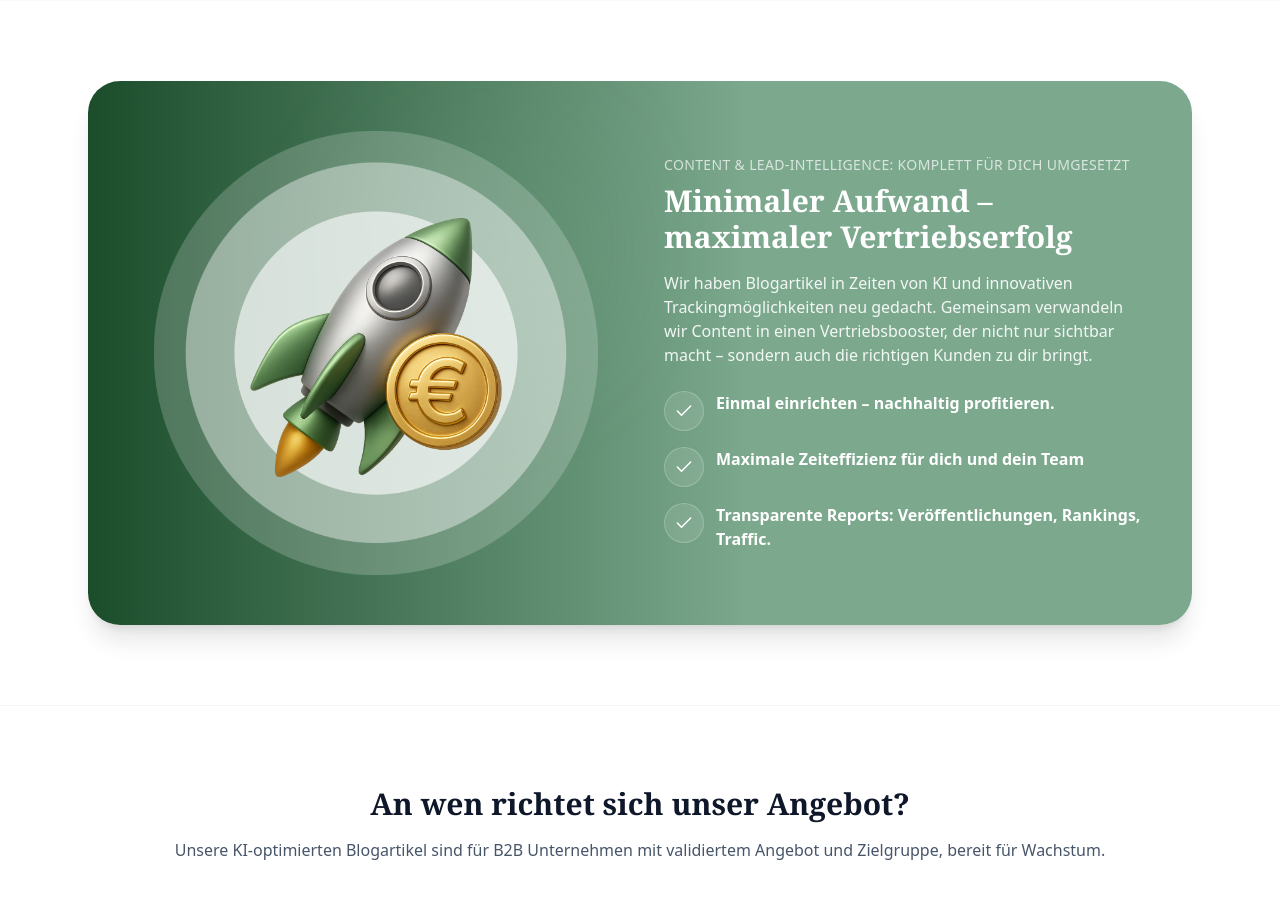
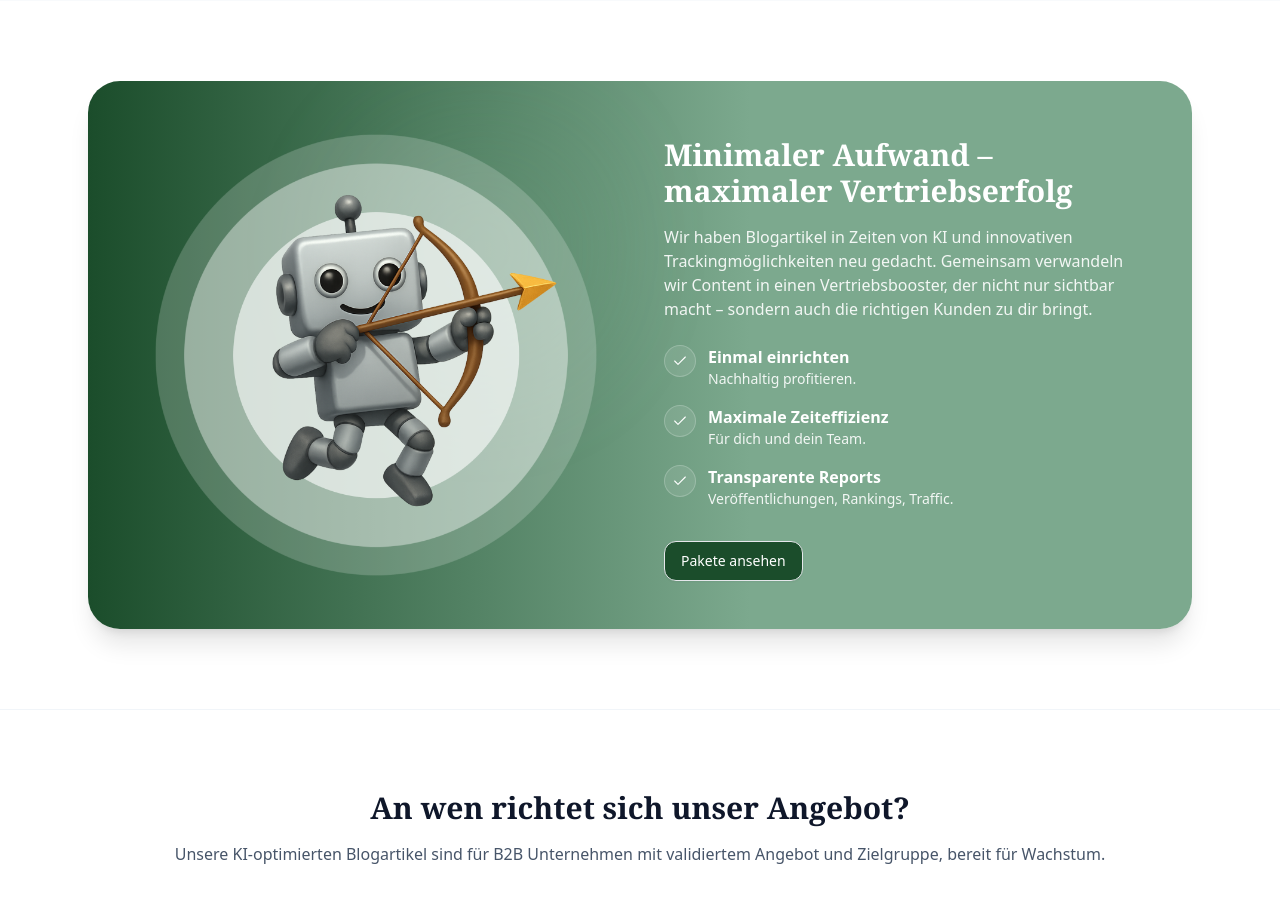
Before and after one commit to lennartnm/findbar_website, a Next.js app: page / in a window 1280 px wide. Shown: the part 3200-4102 px from the top of the page. Built offline with nearby package versions, Linux system fonts and the light colour scheme.

Commit message:
Update page.tsx

```diff
--- a/src/app/page.tsx
+++ b/src/app/page.tsx
@@ -565,9 +565,9 @@ function FutureProofSection() {
 /* ---------------------- Minimaler Aufwand – maximaler Vertriebserfolg ---------------------- */
 function UnserZielSection() {
   const punkte = [
-    "Einmal einrichten – nachhaltig profitieren.",
-    "Maximale Zeiteffizienz für dich und dein Team",
-    "Transparente Reports: Veröffentlichungen, Rankings, Traffic.",
+    { title: "Einmal einrichten", desc: "Nachhaltig profitieren." },
+    { title: "Maximale Zeiteffizienz", desc: "Für dich und dein Team." },
+    { title: "Transparente Reports", desc: "Veröffentlichungen, Rankings, Traffic." },
   ];
 
   return (
@@ -575,7 +575,9 @@ function UnserZielSection() {
       <div className={containerClass}>
         <div
           className="relative w-full overflow-hidden rounded-3xl md:rounded-[32px] text-white shadow-xl"
-          style={{ background: `linear-gradient(to right, ${RG600} 0%, ${RG300} 60%)` }}
+          style={{
+            background: `linear-gradient(to right, ${RG600} 0%, ${RG300} 60%)`,
+          }}
         >
           <div className="relative z-10 grid items-center gap-12 px-6 py-12 md:grid-cols-2 md:px-12">
             {/* Bildseite */}
@@ -588,46 +590,44 @@ function UnserZielSection() {
                   }}
                 />
                 <img
-                  src="/Rakete.png"
+                  src="/Ziele erreichen mit Findbar.png"
                   alt="Darstellung des Done 4 You Prozesses"
                   className="relative z-20 w-full rounded-xl"
                 />
               </div>
             </div>
 
-            {/* Textseite – mit Check-Icons im runden Badge */}
+            {/* Textseite */}
             <div className="order-1 md:order-2">
-              <p className="text-sm uppercase tracking-wide text-white/70">
-                Content &amp; Lead-Intelligence: Komplett für dich umgesetzt
-              </p>
               <h2 className={`mt-2 text-3xl font-semibold ${serifClass}`}>
                 Minimaler Aufwand – maximaler Vertriebserfolg
               </h2>
               <p className="mt-4 max-w-prose text-white/90">
-                Wir haben Blogartikel in Zeiten von KI und innovativen Trackingmöglichkeiten neu
-                gedacht. Gemeinsam verwandeln wir Content in einen Vertriebsbooster, der nicht nur
-                sichtbar macht – sondern auch die richtigen Kunden zu dir bringt.
+                Wir haben Blogartikel in Zeiten von KI und innovativen Trackingmöglichkeiten neu gedacht.
+                Gemeinsam verwandeln wir Content in einen Vertriebsbooster, der nicht nur sichtbar macht –
+                sondern auch die richtigen Kunden zu dir bringt.
               </p>
 
+              {/* Bullets im HowItHelps-Schema: Titel fett, Text normal */}
               <ul className="mt-6 space-y-4">
-                {punkte.map((text, i) => (
+                {punkte.map((p, i) => (
                   <li key={i} className="flex items-start gap-3">
-                    {/* Check-Icon im runden Badge */}
-                    <div
-                      className="
-                        shrink-0 inline-flex items-center justify-center
-                        w-10 aspect-square rounded-full
-                        bg-white/10 border border-white/20
-                      "
-                    >
-                      <Check className="h-5 w-5 text-white" strokeWidth={1.8} />
+                    <div className="flex h-8 w-8 items-center justify-center rounded-full bg-white/10 border border-white/20">
+                      <Check className="h-4 w-4 text-white" strokeWidth={1.6} />
                     </div>
                     <div>
-                      <h4 className="font-semibold">{text}</h4>
+                      <h4 className="font-semibold">{p.title}</h4>
+                      <p className="text-sm font-normal text-white/90">{p.desc}</p>
                     </div>
                   </li>
                 ))}
               </ul>
+
+              <div className="mt-8 flex gap-3">
+                <Button asChild>
+                  <a href="#preise" className="text-white">Pakete ansehen</a>
+                </Button>
+              </div>
             </div>
           </div>
 
@@ -638,6 +638,7 @@ function UnserZielSection() {
     </section>
   );
 }
+
 
 
 
```
